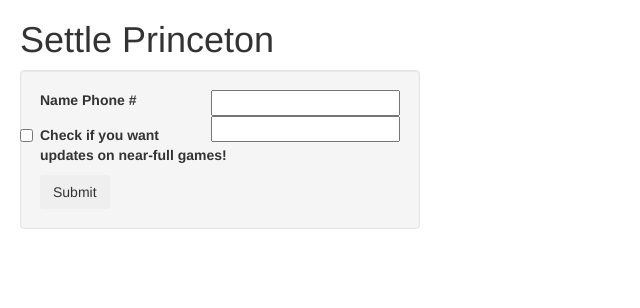
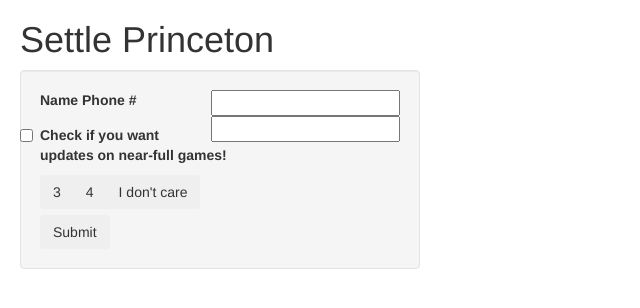
Before and after one commit to majuscule/settle_princeton, a Flask app: page / in a window 1280 px wide. Shown: the top 308 px of the page, without its empty margins (0-640 px from the left). Run offline with Flask 2, Linux system fonts and the light colour scheme; parts of the project's set-up code (start-up, migrations or seed data) failed here and were passed over; some libraries are stand-ins or nearby versions.

Commit message:
better submit location

```diff
--- a/templates/index.html
+++ b/templates/index.html
@@ -15,6 +15,13 @@
     <label name='updates?' id='updates?' class="checkbox">
       <input type='checkbox'> Check if you want updates on near-full games!
     </label>
+    <div class="btn-group" data-toggle-name="is_private" data-toggle="buttons-radio" >
+      <button type="button" value="0" class="btn" data-toggle="button">3</button>
+      <button type="button" value="1" class="btn" data-toggle="button">4</button>
+      <button type="button" value="2" class="btn" data-toggle="button">I don't care</button>
+    </div>
+    <input type="hidden" name="is_private" value="0" />
+    <br /><br />
     <button type='submit' class='btn'>Submit</button>
   </form>
 </body>
```
